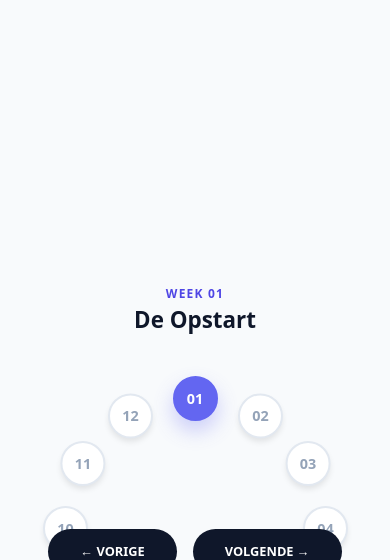
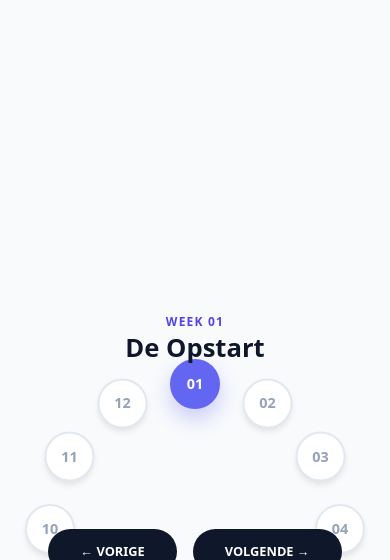
Before and after one commit to MatteoDePooter/Matteo-De-Pooter, a website: page index.html in a window 390 px wide. Shown: the part 235-795 px from the top of the page. Drawn offline with nearby package versions, Linux system fonts and the light colour scheme.

Commit message:
Update index.html

```diff
--- a/index.html
+++ b/index.html
@@ -11,22 +11,27 @@
       --circle-size: 70px;
     }
 
-    /* Media Queries voor mobiele optimalisatie */
+    /* MEDIA QUERIES VOOR TELEFOON (Mobiel) */
     @media (max-width: 768px) {
       :root {
-        --radius: 170px;
-        --circle-size: 55px;
+        --radius: 145px;
+        --circle-size: 50px;
+        --info-bottom: 230px;
       }
-      #info-title { font-size: 1.75rem; }
-    }
 
-    @media (max-width: 480px) {
-      :root {
-        --radius: 130px;
-        --circle-size: 45px; /* Kleiner zodat er minder 'padding' gevoel is */
+      #info-title {
+        font-size: 1.6rem !important;
+        width: 100%;
+        padding: 0 15px;
       }
-      .nav-btn { padding: 0.6rem 1.2rem; font-size: 0.7rem; }
-      #info-title { font-size: 1.4rem; }
+
+      .hero-fold {
+        height: 80vh !important;
+      }
+
+      .center-info {
+        bottom: var(--info-bottom) !important;
+      }
     }
 
     html, body {
```
